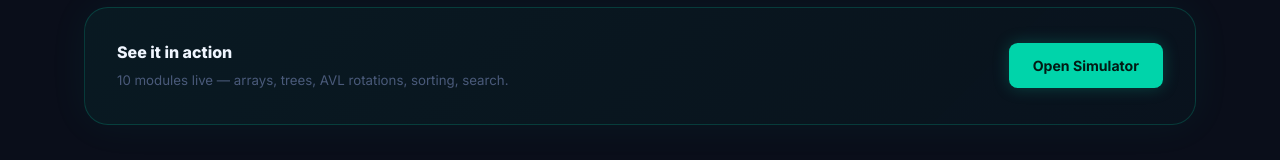
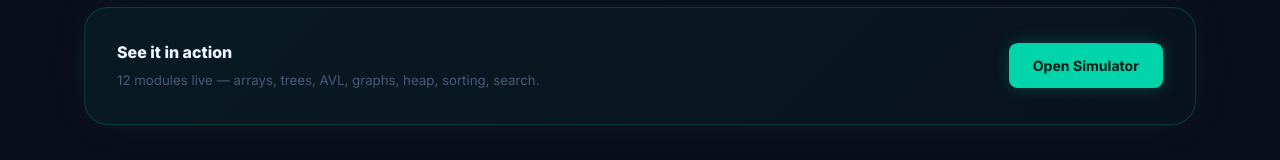
Before and after one commit to Alan-K-Biju-7/AlgoVista, a React (Create React App) app: page /about in a window 1280 px wide. Shown: the part 1224-1384 px from the top of the page. Built offline with nearby package versions, Linux system fonts and the light colour scheme.

Commit message:
update AboutPage module count to 12 including heap and graph

```diff
--- a/src/pages/AboutPage.jsx
+++ b/src/pages/AboutPage.jsx
@@ -104,7 +104,7 @@ export default function AboutPage() {
             See it in action
           </p>
           <p style={{ fontSize: '0.83rem', color: 'var(--text-muted)' }}>
-            10 modules live — arrays, trees, AVL rotations, sorting, search.
+            12 modules live — arrays, trees, AVL, graphs, heap, sorting, search.
           </p>
         </div>
         <Link to="/simulator" style={{
```
